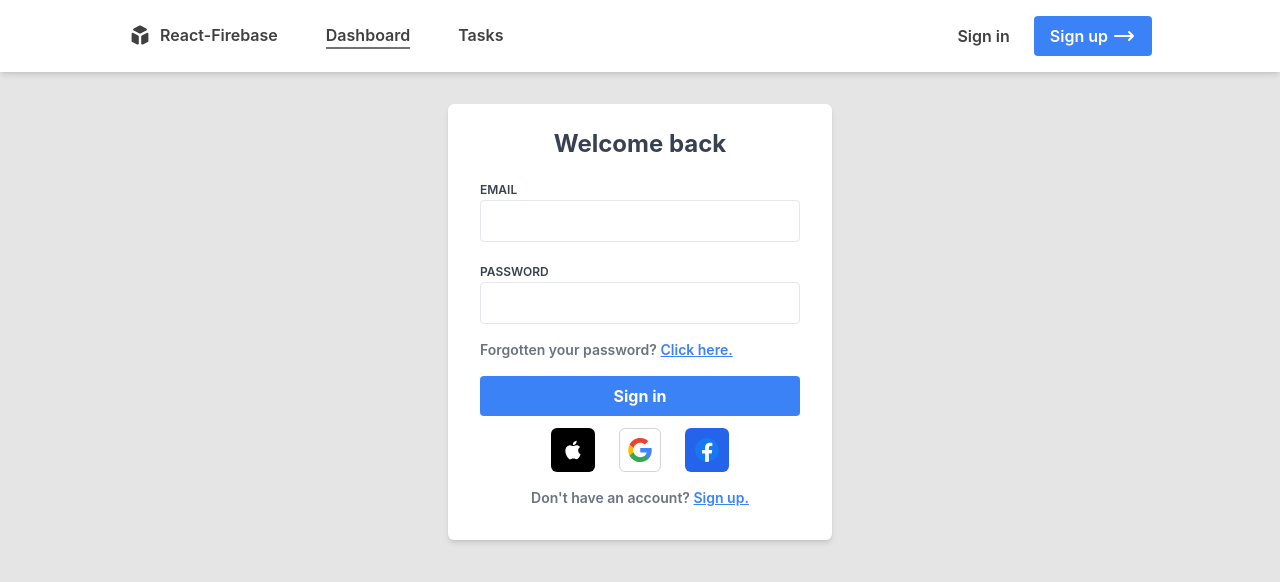
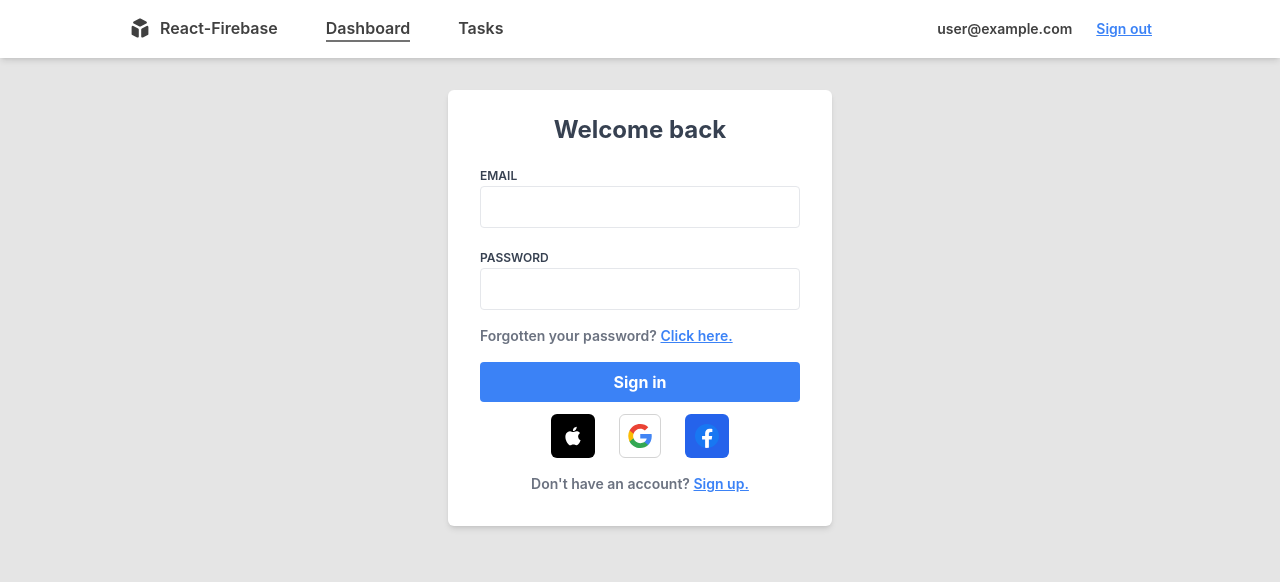
Before and after one commit to dangraham99/react-firebase, a React (Create React App) app: page /login in a window 1280 px wide. Shown: the top 582 px of the page. Built offline with nearby package versions, Linux system fonts and the light colour scheme; no server answers; sample sign-in values are in the browser's storage.

Commit message:
logout in navbar

```diff
--- a/src/components/Navbar.jsx
+++ b/src/components/Navbar.jsx
@@ -1,7 +1,23 @@
 import React from 'react'
-import { Link } from 'react-router-dom'
+import { Link, useNavigate } from 'react-router-dom'
+import { useAuth } from '../contexts/AuthContext'
 
 const Navbar = () => {
+
+    const { currentUser, logout, loading } = useAuth()
+    const navigate = useNavigate
+
+    async function handleLogout() {
+
+        try {
+            await logout()
+            navigate('/login')
+        } catch {
+            console.log('User requested logout failed')
+        }
+
+    }
+
     return (
         <div>
             <nav className="py-4 font-semibold backdrop-blur-lg border-b-1 shadow-md bg-white border-neutral-300">
@@ -18,13 +34,21 @@ const Navbar = () => {
                             <a href="#">Tasks</a>
                         </div>
                         <div className="flex items-center justify-between space-x-6">
-                            <Link to="/login">Sign in</Link>
+                            {(currentUser && !loading) && <>
+
+                                <p className="font-semibold text-sm">{currentUser.email}</p>
+                                <button className='text-sm text-blue-500 underline' onClick={handleLogout}>Sign out</button>
+
+                            </>}
+
+                            {(!currentUser && !loading) && <> <Link to="/login">Sign in</Link>
                                 <Link to="/register" className='flex px-4 py-2 text-white bg-blue-500 rounded hover:bg-blue-600'>
                                     <span className="mr-1">Sign up</span>
                                     <svg xmlns="http://www.w3.org/2000/svg" class="h-6 w-6" fill="none" viewBox="0 0 24 24" stroke="currentColor">
                                         <path stroke-linecap="round" stroke-linejoin="round" stroke-width="2" d="M17 8l4 4m0 0l-4 4m4-4H3" />
                                     </svg>
                                 </Link>
+                            </>}
                         </div>
                     </div>
                 </div>
```
Lines whose indentation alone changed are shown as unchanged.
